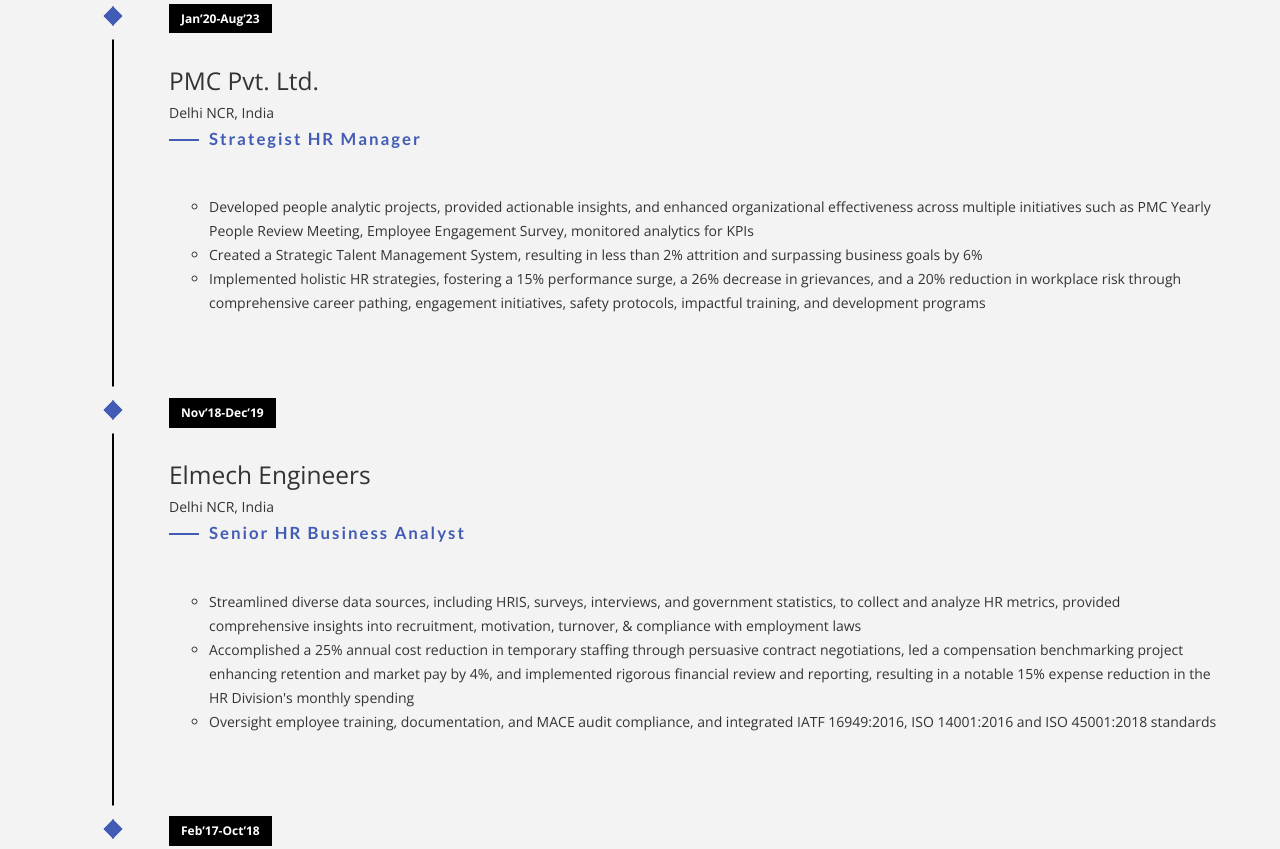
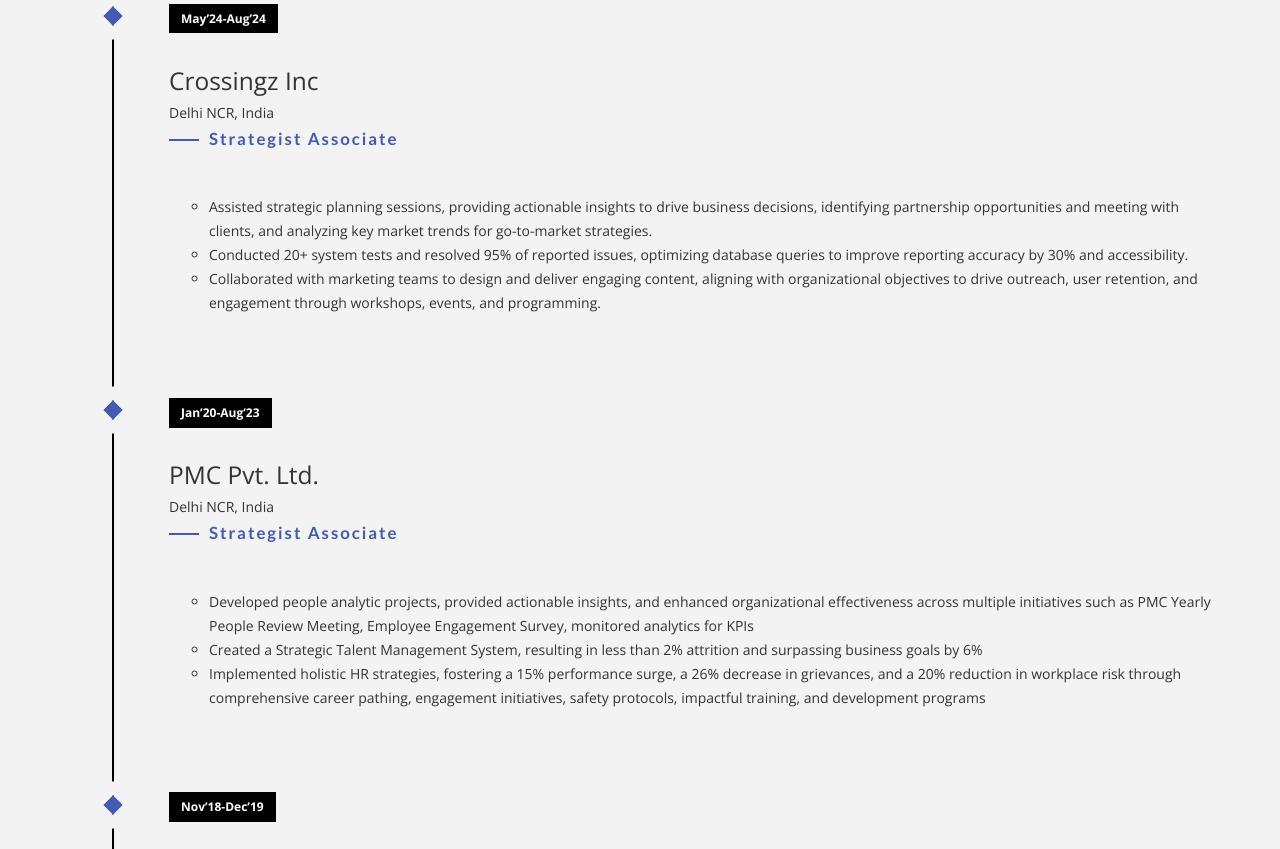
Before and after one commit to SomyaPanchal/SomyaPanchal.github.io, a plain HTML site: page index.html in a window 1280 px wide. Shown: the part 1917-2766 px from the top of the page. Drawn offline with nearby package versions, Linux system fonts and the light colour scheme; files whose address does not match are found by name; a web font is replaced by a local one.

Commit message:
Update index.html

```diff
--- a/index.html
+++ b/index.html
@@ -94,9 +94,24 @@
                     <li class="timeline-event" data-aos="fade-up">
                         <label class="timeline-event-icon"></label>
                         <div class="timeline-event-copy">
+                            <p class="timeline-event-thumbnail">May’24-Aug’24</p>
+                            <h3>Crossingz Inc</h3><h5>Delhi NCR, India</h5>
+                            <h4>Strategist Associate</h4>
+                            <p>
+                                <ul>
+                                    <li>Assisted strategic planning sessions, providing actionable insights to drive business decisions, identifying partnership opportunities and meeting with clients, and analyzing key market trends for go-to-market strategies.</li>
+                                    <li>Conducted 20+ system tests and resolved 95% of reported issues, optimizing database queries to improve reporting accuracy by 30% and accessibility.</li>
+                                    <li>Collaborated with marketing teams to design and deliver engaging content, aligning with organizational objectives to drive outreach, user retention, and engagement through workshops, events, and programming.</li>
+                                </ul>
+                                  </p>
+                        </div>
+                    </li>
+                    <li class="timeline-event" data-aos="fade-up">
+                        <label class="timeline-event-icon"></label>
+                        <div class="timeline-event-copy">
                             <p class="timeline-event-thumbnail">Jan’20-Aug’23</p>
                             <h3>PMC Pvt. Ltd.</h3><h5>Delhi NCR, India</h5>
-                            <h4>Strategist HR Manager</h4>
+                            <h4>Strategist Associate</h4>
                             <p>
                                 <ul>
                                     <li>Developed people analytic projects, provided actionable insights, and enhanced organizational effectiveness across multiple initiatives such as PMC Yearly People Review Meeting, Employee Engagement Survey, monitored analytics for KPIs</li>
@@ -183,6 +198,12 @@
             <div class="h-50"></div>
         </div>
         <div class="col-md-12">
+            <div class="project-item" data-aos="fade-up">
+                <h3>United Nations International Computing Centre (UNICC) – AI-Driven Media Analysis Tool Integration & Testing</h3>
+                <p>
+                   Working on creating an AI-powered tool integrating multilingual, audio, and video analysis to detect misinformation, enhance ethical journalism, and ensure seamless system functionality through rigorous testing.
+                </p>
+            </div>
             <div class="project-item" data-aos="fade-up">
                 <h3>Online Educational Platform "Story Kindlers" Business Proposal</h3>
                 <p>
```
